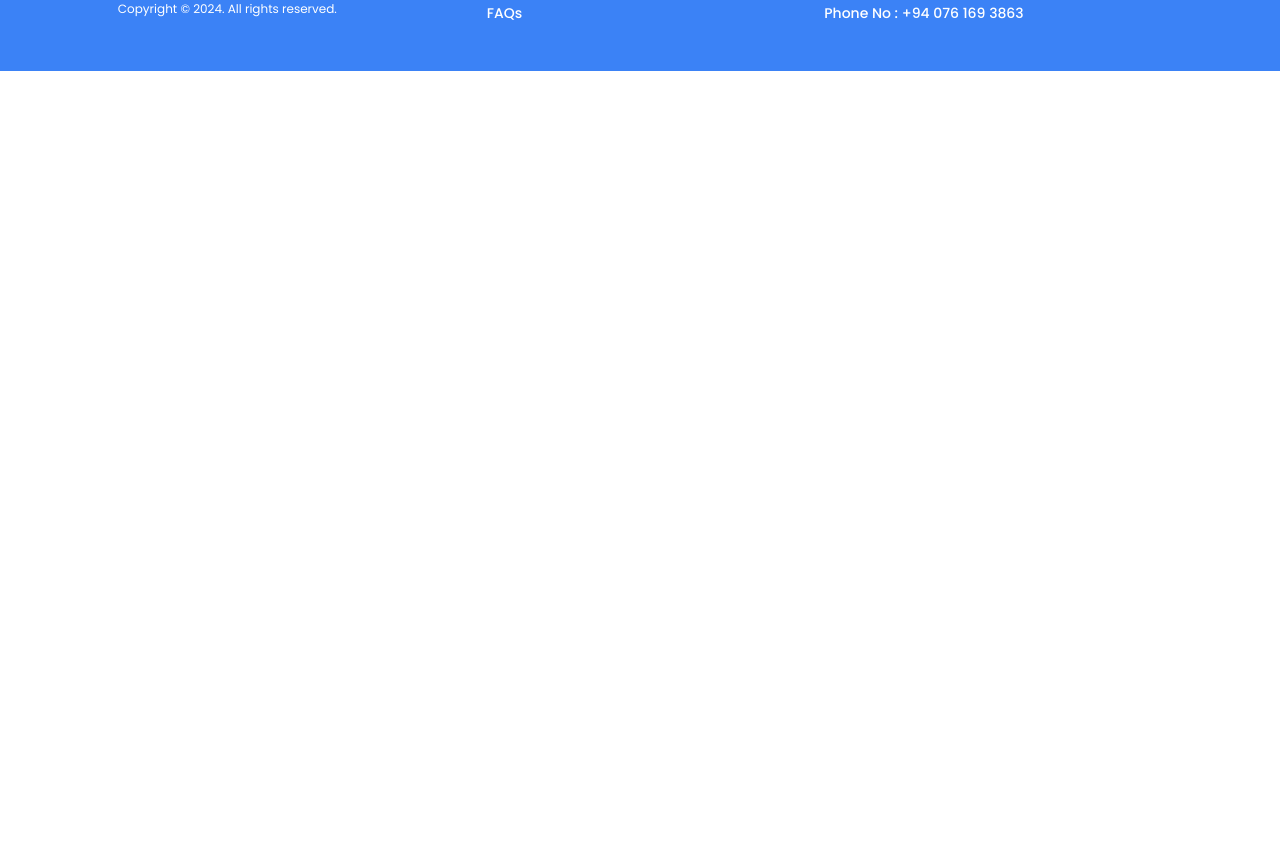
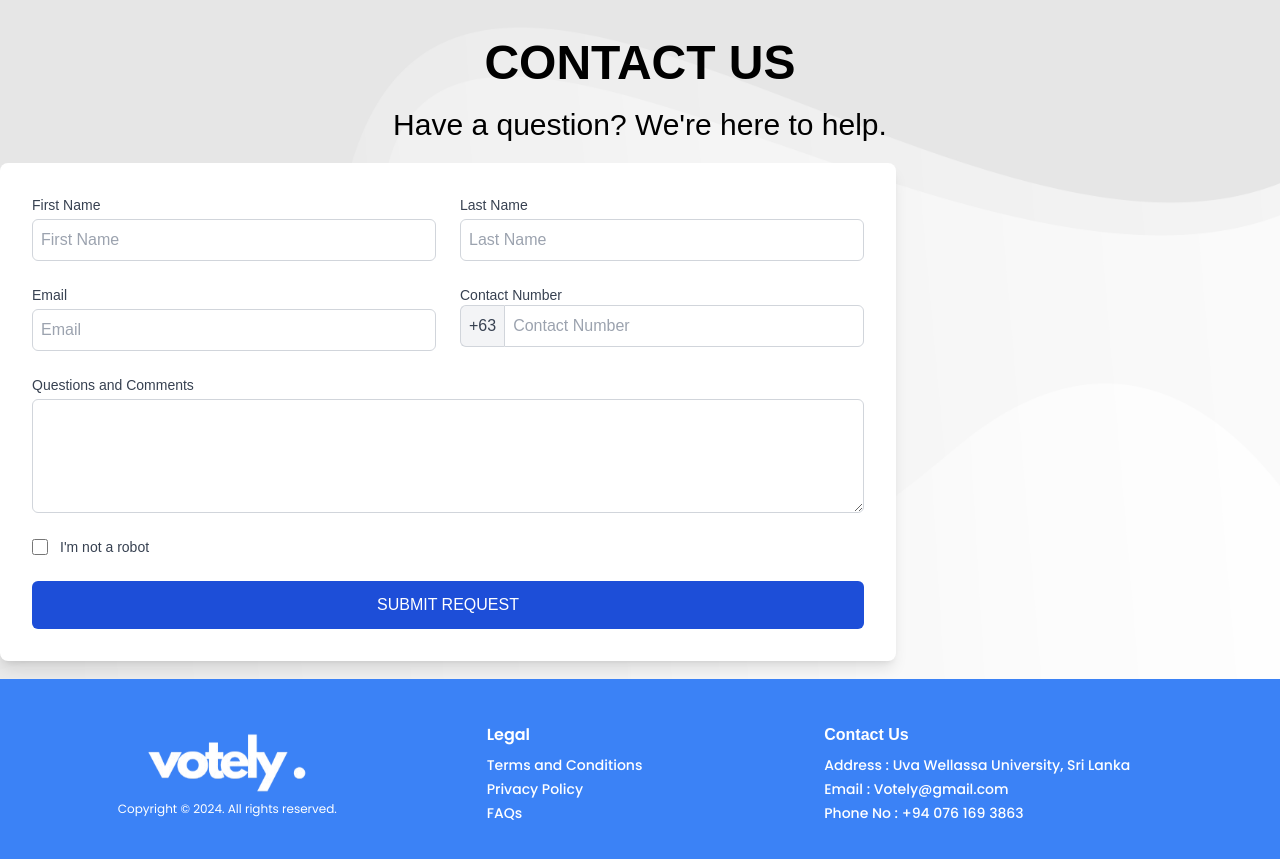
Before and after one commit to udithayeshmantha/Votely-E-voting-system, a React (Create React App) app: page /signup in a window 1280 px wide. Shown: the part 985-1844 px from the top of the page. Before the commit the page ends 1056 px from the top, so only its background shows below. Built offline with nearby package versions, Linux system fonts and the light colour scheme.

Commit message:
Add Contact Us page with form for user inquiries; update App structure to include new route

```diff
--- a/src/App.js
+++ b/src/App.js
@@ -9,18 +9,19 @@ import SignUp from "./pages/SignUp";
 import Form from "./components/Form";
 import ResetPassword from "./pages/ResetPassword";
 import OtpPage from "./pages/OtpPage";
+import Contactus from "./pages/Contactus";
 
 function App() {
   return (
     <Router>
       <Navbar />
-
       <Routes>
         <Route path="/" element={<Home />} />
         <Route path="/signin" element={<SignIn />} />
         <Route path="/login" element={<Login />} />
         <Route path="/signup" element={<SignUp />}></Route>
       </Routes>
+      <Contactus />
       <Footer />
     </Router>
 
--- /dev/null
+++ b/src/pages/Contactus.js
@@ -0,0 +1,93 @@
+import React from 'react'
+import Bg from "../assets/bg.jpg";
+
+const Contactus = () => {
+  return (
+    <div className="h-screen justify-center items-center bg-cover bg-center bg-fixed " style={{ backgroundImage: `url(${Bg})` }}>
+        <h1 className='text-5xl pt-40 text-center font-bold'>CONTACT US</h1>
+        <h3 className='text-3xl m-5 text-center'>Have a question? We're here to help.</h3>
+
+        <div className="bg-white shadow-lg rounded-lg p-8 w-full max-w-4xl ">
+        <form className="space-y-6">
+          {/* First Name and Last Name */}
+          <div className="grid grid-cols-1 md:grid-cols-2 gap-6">
+            <div className="flex flex-col">
+              <label className="text-sm font-medium text-gray-700">First Name</label>
+              <input
+                type="text"
+                placeholder="First Name"
+                className="mt-1 p-2 border border-gray-300 rounded-md focus:ring-blue-500 focus:border-blue-500"
+              />
+            </div>
+            <div className="flex flex-col">
+              <label className="text-sm font-medium text-gray-700">Last Name</label>
+              <input
+                type="text"
+                placeholder="Last Name"
+                className="mt-1 p-2 border border-gray-300 rounded-md focus:ring-blue-500 focus:border-blue-500"
+              />
+            </div>
+          </div>
+
+          {/* Email and Contact Number */}
+          <div className="grid grid-cols-1 md:grid-cols-2 gap-6">
+            <div className="flex flex-col">
+              <label className="text-sm font-medium text-gray-700">Email</label>
+              <input
+                type="email"
+                placeholder="Email"
+                className="mt-1 p-2 border border-gray-300 rounded-md focus:ring-blue-500 focus:border-blue-500"
+              />
+            </div>
+            <div className="flex flex-col">
+              <label className="text-sm font-medium text-gray-700">Contact Number</label>
+              <div className="flex items-center">
+                <span className="inline-flex items-center p-2 border border-r-0 border-gray-300 bg-gray-100 text-gray-700 rounded-l-md">
+                  +63
+                </span>
+                <input
+                  type="text"
+                  placeholder="Contact Number"
+                  className="p-2 border border-gray-300 rounded-r-md focus:ring-blue-500 focus:border-blue-500 flex-1"
+                />
+              </div>
+            </div>
+          </div>
+
+          {/* Questions and Comments */}
+          <div className="flex flex-col">
+            <label className="text-sm font-medium text-gray-700">
+              Questions and Comments
+            </label>
+            <textarea
+              placeholder=""
+              rows="4"
+              className="mt-1 p-2 border border-gray-300 rounded-md focus:ring-blue-500 focus:border-blue-500"
+            ></textarea>
+          </div>
+
+          {/* reCAPTCHA */}
+          <div className="flex items-center space-x-3">
+            <input
+              type="checkbox"
+              className="h-4 w-4 text-blue-600 border-gray-300 rounded focus:ring-blue-500"
+            />
+            <span className="text-sm text-gray-700">I'm not a robot</span>
+          </div>
+
+          {/* Submit Button */}
+          <div>
+            <button
+              type="submit"
+              className="w-full bg-blue-700 text-white py-3 rounded-md font-medium hover:bg-blue-800 transition"
+            >
+              SUBMIT REQUEST
+            </button>
+          </div>
+        </form>
+        </div>
+    </div>
+  )
+}
+
+export default Contactus;
```
